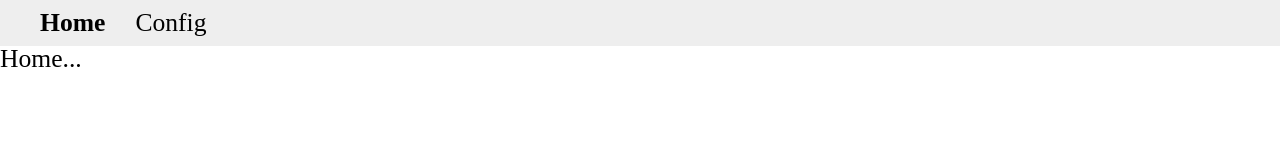
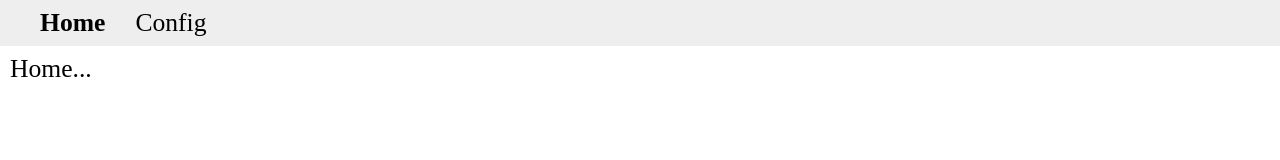
Before and after one commit to elis-11/school-server, a React (Create React App) app: page / in a window 1280 px wide. Shown: the top 160 px of the page. Built offline with nearby package versions, Linux system fonts and the light colour scheme.

Commit message:
some settings

```diff
--- a/src/pages/Home.js
+++ b/src/pages/Home.js
@@ -1,6 +1,6 @@
 const Home =()=>{
   return(
-      <div>Home...</div>
+      <div className='page pageHome'>Home...</div>
   )
 }
 export default Home
```
